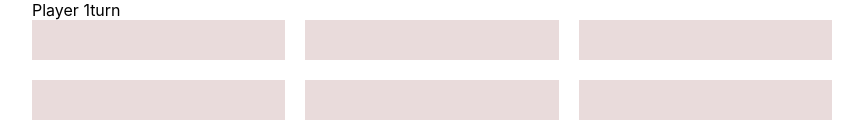
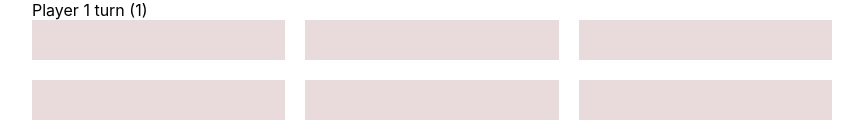
Before and after one commit to Dariuszb94/Tic, a React (Create React App) app: page / in a window 1280 px wide. Shown: the top 138 px of the page, without its empty margins (208-1071 px from the left). Built offline with nearby package versions, Linux system fonts and the light colour scheme.

Commit message:
player show

```diff
--- a/src/App.js
+++ b/src/App.js
@@ -5,10 +5,15 @@ import { useState, useContext, useEffect } from "react";
 import ThemeContext from "./Components/ThemeContext";
 function App() {
   const [player, playerSet] = useState(1);
-  const turn = useState(1);
-
+  const turnFunction = useState(1);
+  const turn = turnFunction[0];
+  useEffect(() => {
+    console.log(turn);
+    if (turn % 2 === 0) playerSet(2);
+    else playerSet(1);
+  }, [turnFunction]);
   return (
-    <ThemeContext.Provider value={turn}>
+    <ThemeContext.Provider value={turnFunction}>
       <div className="container">
         <Message player={player} />
         <Grid />
--- a/src/Components/Message/Message.js
+++ b/src/Components/Message/Message.js
@@ -1,9 +1,14 @@
-import React, { useContext } from "react";
+import React, { useContext, useEffect } from "react";
 import ThemeContext from "../ThemeContext";
 
-function Message() {
+function Message({ player }) {
   const turn = useContext(ThemeContext)[0];
-  return <section>Player {turn}turn</section>;
+
+  return (
+    <section>
+      Player {player} turn ({turn})
+    </section>
+  );
 }
 
 export default Message;
```
